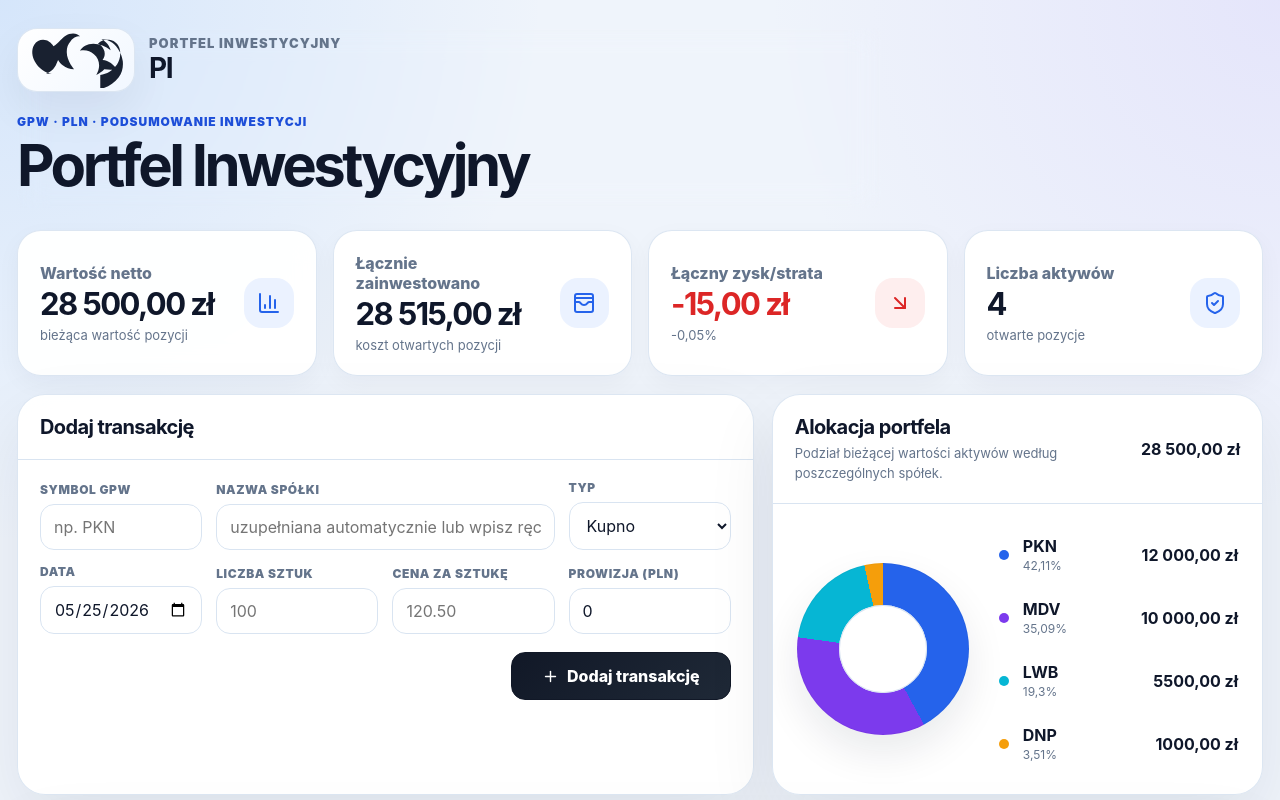
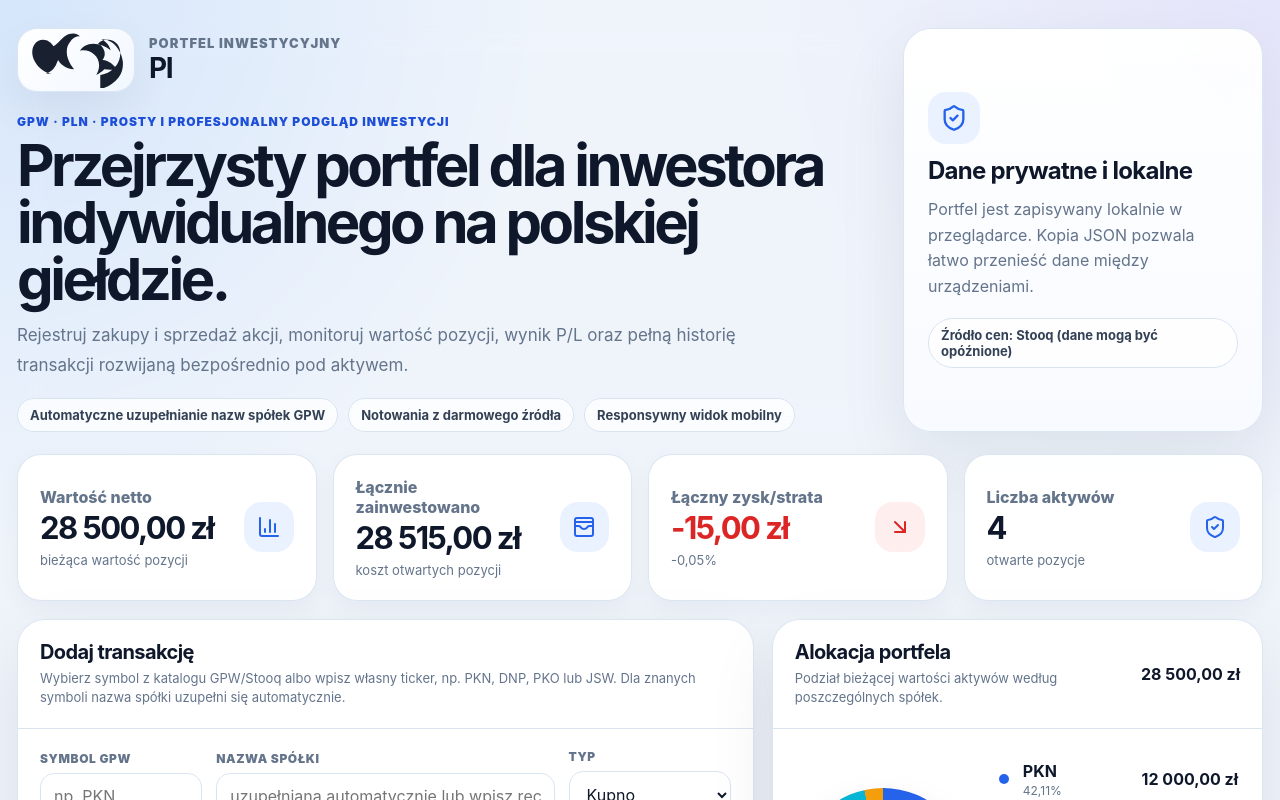
Before and after one commit to A6r6n6i6E/gielda, a React (Vite) app: page / in a window 1280 px wide. Shown: the top 800 px of the page. Built offline with nearby package versions, Linux system fonts and the light colour scheme.

Commit message:
Add files via upload

```diff
--- a/src/App.jsx
+++ b/src/App.jsx
@@ -182,9 +182,11 @@ function loadState() {
     const raw = localStorage.getItem(STORAGE_KEY);
     if (!raw) return seedState;
     const parsed = JSON.parse(raw);
+    const assets = (parsed?.assets || seedState.assets).map(normalizeAsset);
     return {
       ...seedState,
       ...parsed,
+      assets,
       quotes: parsed?.quotes || {},
       history: parsed?.history || {}
     };
@@ -211,6 +213,21 @@ function formatNumber(value, digits = 2) {
 function findCompany(symbol) {
   const s = String(symbol || '').trim().toUpperCase();
   return GPW_COMPANIES.find((c) => c.symbol === s);
+}
+
+function getStooqSymbol(asset) {
+  const fromAsset = String(asset?.stooqSymbol || '').trim().toLowerCase();
+  if (fromAsset) return fromAsset;
+  const fromCompany = findCompany(asset?.symbol)?.stooqSymbol;
+  if (fromCompany) return fromCompany;
+  return `${String(asset?.symbol || '').trim().toLowerCase()}.pl`;
+}
+
+function normalizeAsset(asset) {
+  return {
+    ...asset,
+    stooqSymbol: getStooqSymbol(asset)
+  };
 }
 
 function calculatePosition(asset, transactions, currentPrice) {
@@ -622,9 +639,10 @@ function App() {
 
     await Promise.all(
       state.assets.map(async (asset) => {
-        if (!asset.stooqSymbol) return;
+        const stooqSymbol = getStooqSymbol(asset);
+        if (!stooqSymbol) return;
         try {
-          const quoteRes = await fetch(`/api/quote?s=${encodeURIComponent(asset.stooqSymbol)}`);
+          const quoteRes = await fetch(`/api/quote?s=${encodeURIComponent(stooqSymbol)}`);
           const quoteData = await quoteRes.json();
           if (quoteRes.ok && Number.isFinite(quoteData.close)) {
             updates[asset.id] = { ...quoteData, fetchedAt: new Date().toISOString() };
@@ -634,7 +652,7 @@ function App() {
         }
 
         try {
-          const historyRes = await fetch(`/api/history?s=${encodeURIComponent(asset.stooqSymbol)}&d1=${d1}&d2=${d2}`);
+          const historyRes = await fetch(`/api/history?s=${encodeURIComponent(stooqSymbol)}&d1=${d1}&d2=${d2}`);
           const historyData = await historyRes.json();
           if (historyRes.ok && Array.isArray(historyData.rows)) {
             historyUpdates[asset.id] = historyData.rows;
@@ -714,7 +732,8 @@ function App() {
     reader.onload = () => {
       try {
         const next = JSON.parse(reader.result);
-        setState({ ...seedState, ...next, quotes: next?.quotes || {}, history: next?.history || {} });
+        const assets = (next?.assets || seedState.assets).map(normalizeAsset);
+        setState({ ...seedState, ...next, assets, quotes: next?.quotes || {}, history: next?.history || {} });
         setStatus('Wczytano kopię zapasową JSON.');
       } catch {
         setStatus('Nieprawidłowy plik JSON.');
@@ -734,11 +753,28 @@ function App() {
               <strong>PI</strong>
             </div>
           </div>
-          <p className="eyebrow">GPW · PLN · podsumowanie inwestycji</p>
-          <h1>Portfel Inwestycyjny</h1>
+          <p className="eyebrow">GPW · PLN · prosty i profesjonalny podgląd inwestycji</p>
+          <h1>Przejrzysty portfel dla inwestora indywidualnego na polskiej giełdzie.</h1>
+          <p className="lead">
+            Rejestruj zakupy i sprzedaż akcji, monitoruj wartość pozycji, wynik P/L oraz pełną historię transakcji
+            rozwijaną bezpośrednio pod aktywem.
+          </p>
+          <div className="hero-badges">
+            <span>Automatyczne uzupełnianie nazw spółek GPW</span>
+            <span>Notowania z darmowego źródła</span>
+            <span>Responsywny widok mobilny</span>
+          </div>
         </div>
 
-
+        <div className="hero-card">
+          <div className="hero-card-icon"><ShieldCheck size={28} /></div>
+          <strong>Dane prywatne i lokalne</strong>
+          <span>
+            Portfel jest zapisywany lokalnie w przeglądarce. Kopia JSON pozwala łatwo przenieść dane między
+            urządzeniami.
+          </span>
+          <div className="hero-card-foot">Źródło cen: Stooq (dane mogą być opóźnione)</div>
+        </div>
       </section>
 
       <section className="metrics">
@@ -776,6 +812,10 @@ function App() {
           <div className="panel-head">
             <div>
               <h2>Dodaj transakcję</h2>
+              <p>
+                Wybierz symbol z katalogu GPW/Stooq albo wpisz własny ticker, np. PKN, DNP, PKO lub JSW.
+                Dla znanych symboli nazwa spółki uzupełni się automatycznie.
+              </p>
             </div>
           </div>
 
```
